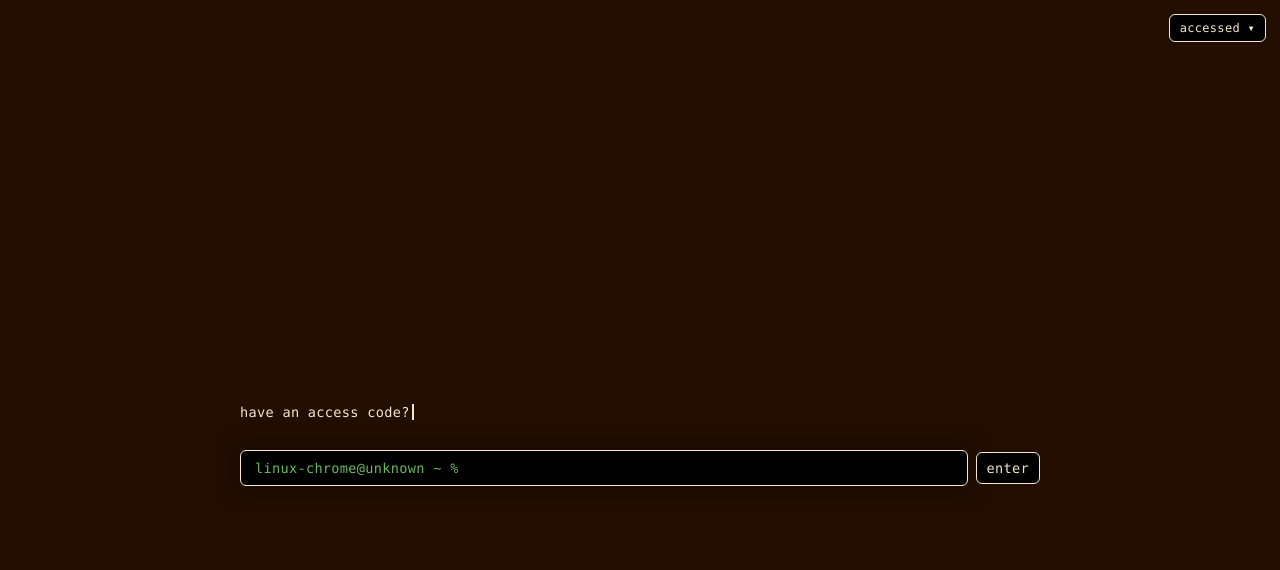
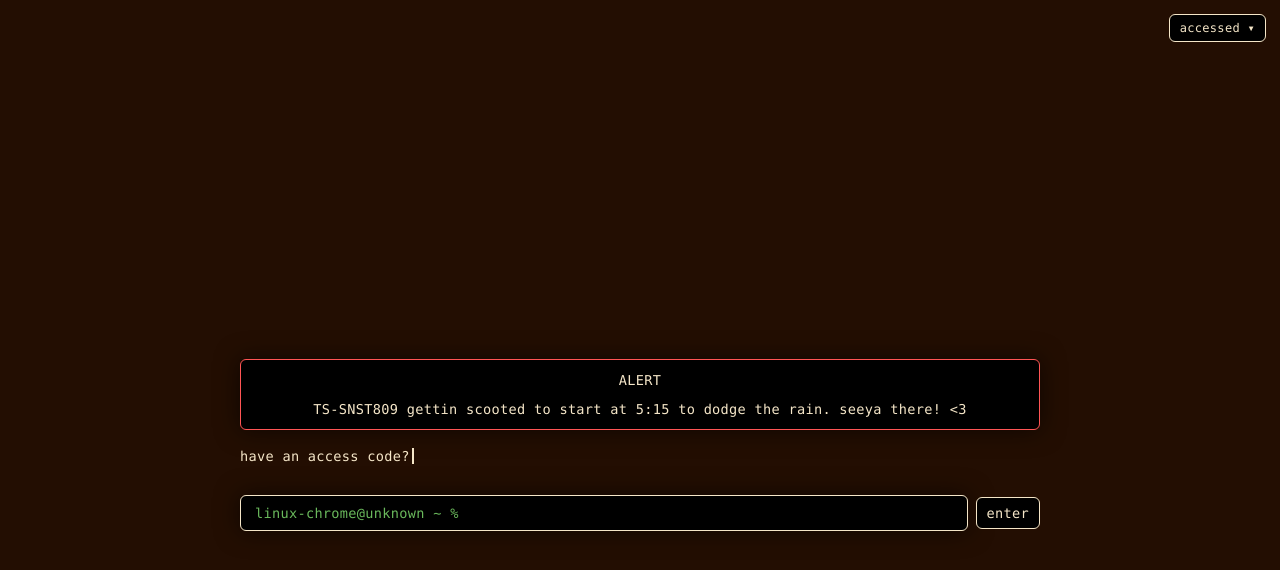
Before and after one commit to seabasket/telestai-info, a Jekyll site: the page built from index.html, in a window 1280 px wide. Shown: the top 570 px of the page. Built offline with Jekyll 4.4.1, drawn with Linux system fonts in a browser that asks for light colours.

Commit message:
Update urgent-message.md
TS-SNST809

```diff
--- a/_includes/urgent-message.md
+++ b/_includes/urgent-message.md
@@ -9,3 +9,8 @@
   This whole comment block is stripped by Liquid before the emptiness check
   runs, so it does not count as content -- it's safe to leave it here.
 {%- endcomment -%}
+
+ALERT
+
+TS-SNST809 gettin scooted to start at 5:15 to dodge the rain.
+seeya there!  <3
```
